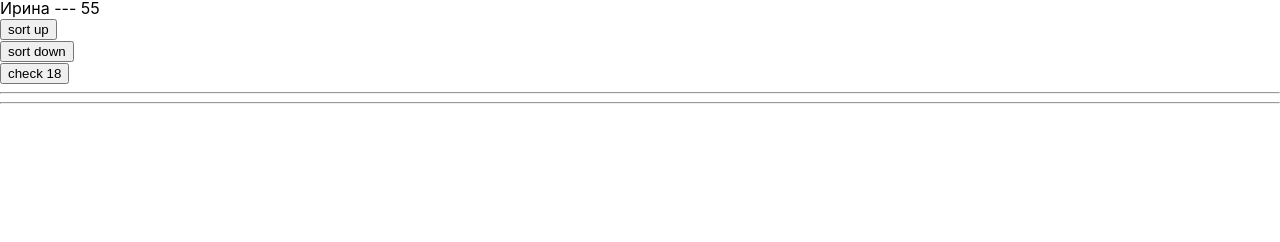
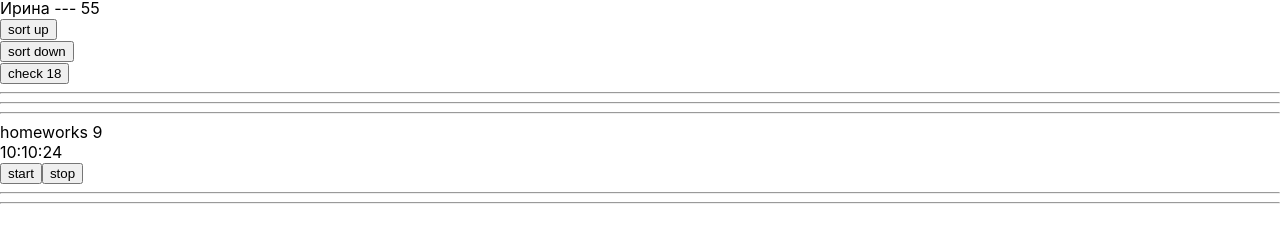
Before and after one commit to Goblester/tests-components, a React (Create React App) app: page /#/junior in a window 1280 px wide. Shown: the part 290-532 px from the top of the page. Built offline with nearby package versions, Linux system fonts and the light colour scheme.

Commit message:
completed HW9

```diff
--- a/src/p2-homeworks/h5/pages/Junior.tsx
+++ b/src/p2-homeworks/h5/pages/Junior.tsx
@@ -1,6 +1,7 @@
 import React from 'react';
 import HW7 from '../../h7/HW7';
 import HW8 from '../../h8/HW8';
+import HW9 from '../../h9/HW9';
 
 
 export const Junior = React.memo(function () {
@@ -8,6 +9,7 @@ export const Junior = React.memo(function () {
         <div>
             <HW7/>
             <HW8/>
+            <HW9/>
         </div>
     )
 })
--- a/src/p2-homeworks/h9/Clock.tsx
+++ b/src/p2-homeworks/h9/Clock.tsx
@@ -3,29 +3,33 @@ import SuperButton from "../h4/common/c2-SuperButton/SuperButton";
 
 function Clock() {
     const [timerId, setTimerId] = useState<number>(0);
-    const [date, setDate] = useState<Date>();
+    const [date, setDate] = useState<Date>(new Date());
     const [show, setShow] = useState<boolean>(false);
 
     const stop = () => {
-        // stop
+        clearInterval(timerId);
     }
     const start = () => {
         stop();
         const id: number = window.setInterval(() => {
-            // setDate
+            setDate(new Date())
         }, 1000);
         setTimerId(id);
     }
 
     const onMouseEnter = () => {
-        // show
+        setShow(true);
     };
     const onMouseLeave = () => {
-        // close
+        setShow(false);
     };
 
-    const stringTime = "Time"; // fix with date
-    const stringDate = "Date"; // fix with date
+    const seconds = date.getSeconds()<10?'0'+date.getSeconds():date.getSeconds();
+    const minutes = date.getMinutes()<10?'0'+date.getMinutes():date.getMinutes();
+    const hours = date.getHours()<10?'0'+date.getHours():date.getHours();
+
+    const stringTime = `${hours}:${minutes}:${seconds}` // fix with date
+    const stringDate =`${date.getDay()}:${date.getMonth()}:${date.getFullYear()}`; // fix with date
 
     return (
         <div>
```
